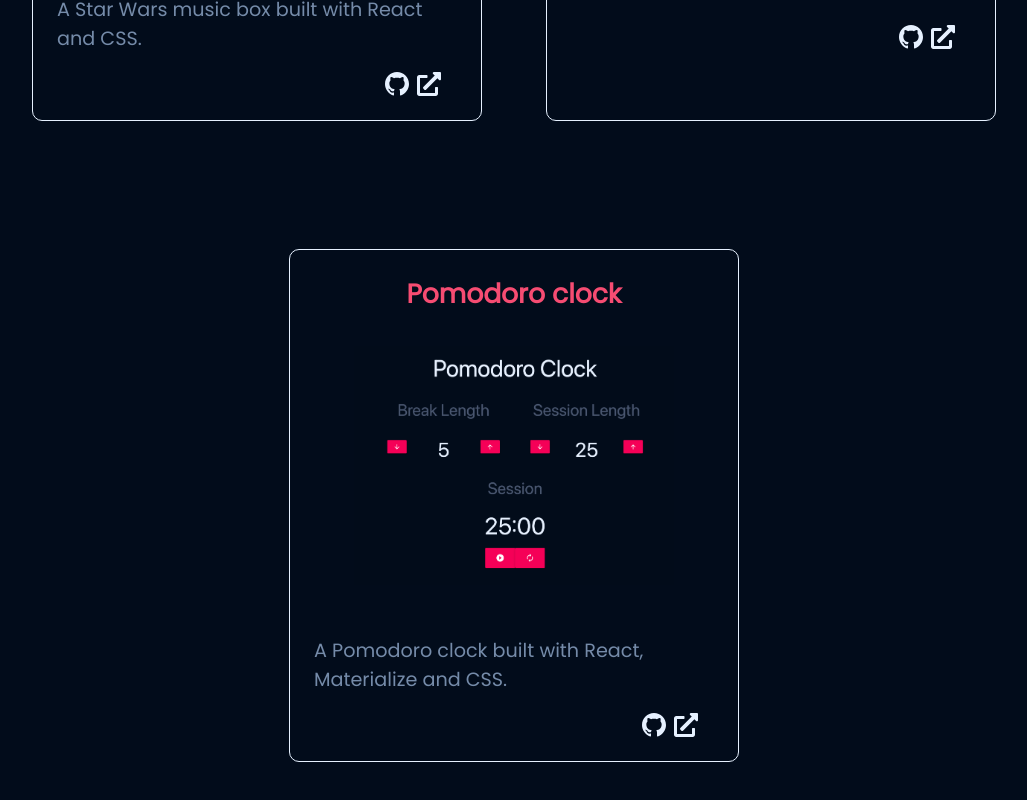
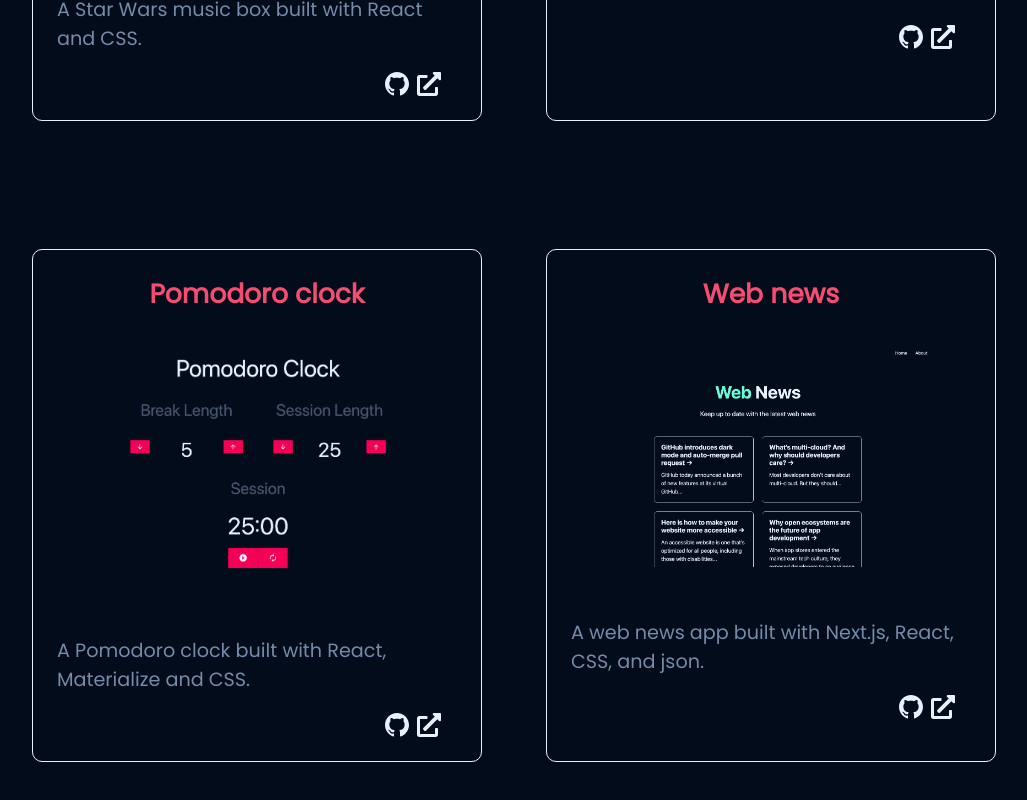
Before and after one commit to stephanianevado/portfolio, a Next.js app: page /work in a window 1280 px wide. Shown: the part 1322-2122 px from the top of the page, without its empty margins (126-1153 px from the left). Built offline with nearby package versions, Linux system fonts and the light colour scheme.

Commit message:
more work project for work secction

```diff
--- a/package.json
+++ b/package.json
@@ -14,7 +14,7 @@
     "styled-components": "5.3.1"
   },
   "devDependencies": {
-    "prettier": "2.4.0",
-    "babel-plugin-styled-components": "1.13.2"
+    "babel-plugin-styled-components": "1.13.2",
+    "prettier": "2.4.0"
   }
 }
--- a/pages/work.js
+++ b/pages/work.js
@@ -75,6 +75,13 @@ const MyWorks = () => {
             github="https://github.com/stephanianevado/pomodoro-clock"
             pages="https://stephanianevado.github.io/pomodoro-clock/"
           />
+          <WorkComp
+            imagen="/Web news.png"
+            title="Web news"
+            description="A web news app built with Next.js, React, CSS, and json."
+            github="https://github.com/stephanianevado/web-news-next.js"
+            pages="https://web-news-next-js.vercel.app/"
+          />
         </Row>
       </Main>
       <FooterPortfolio />
```
Also changed, not shown: public/Web news.png (added).
